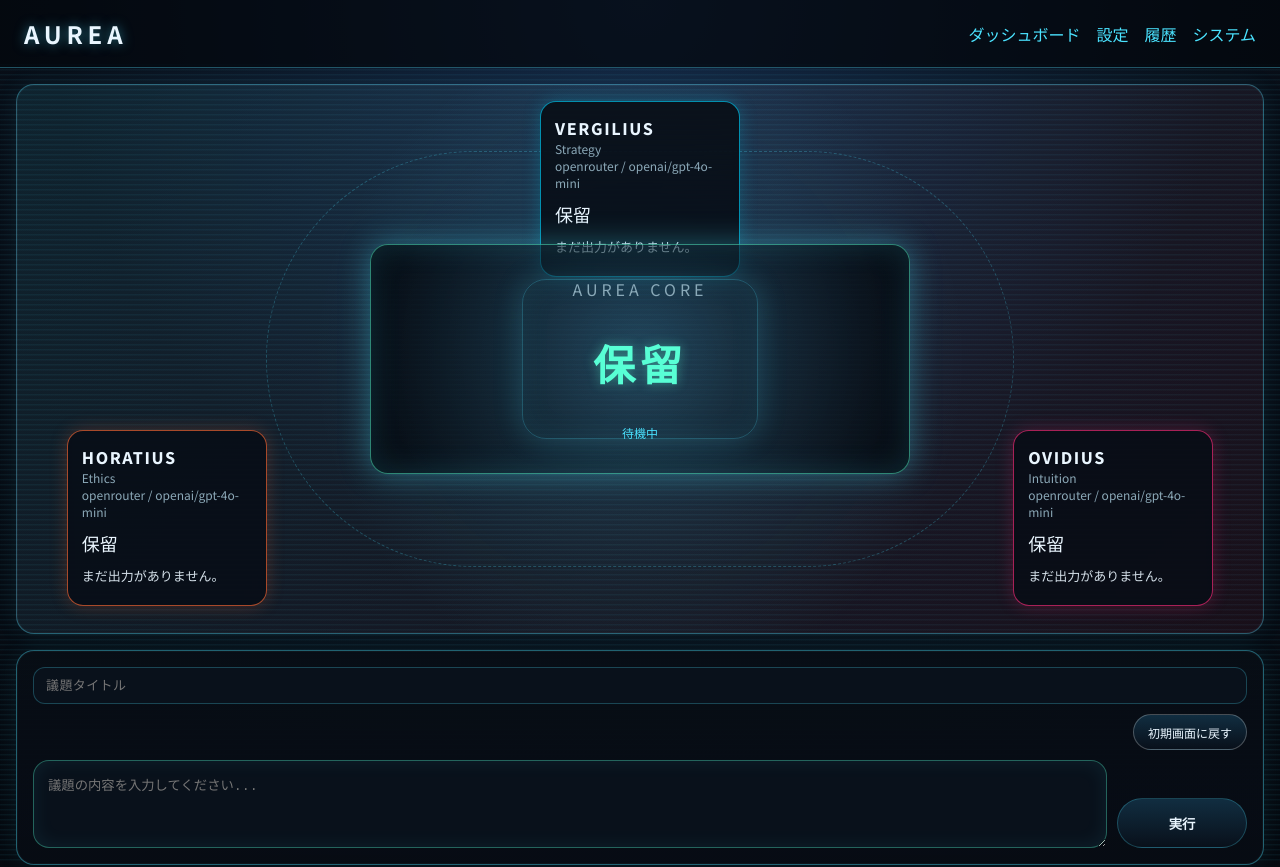
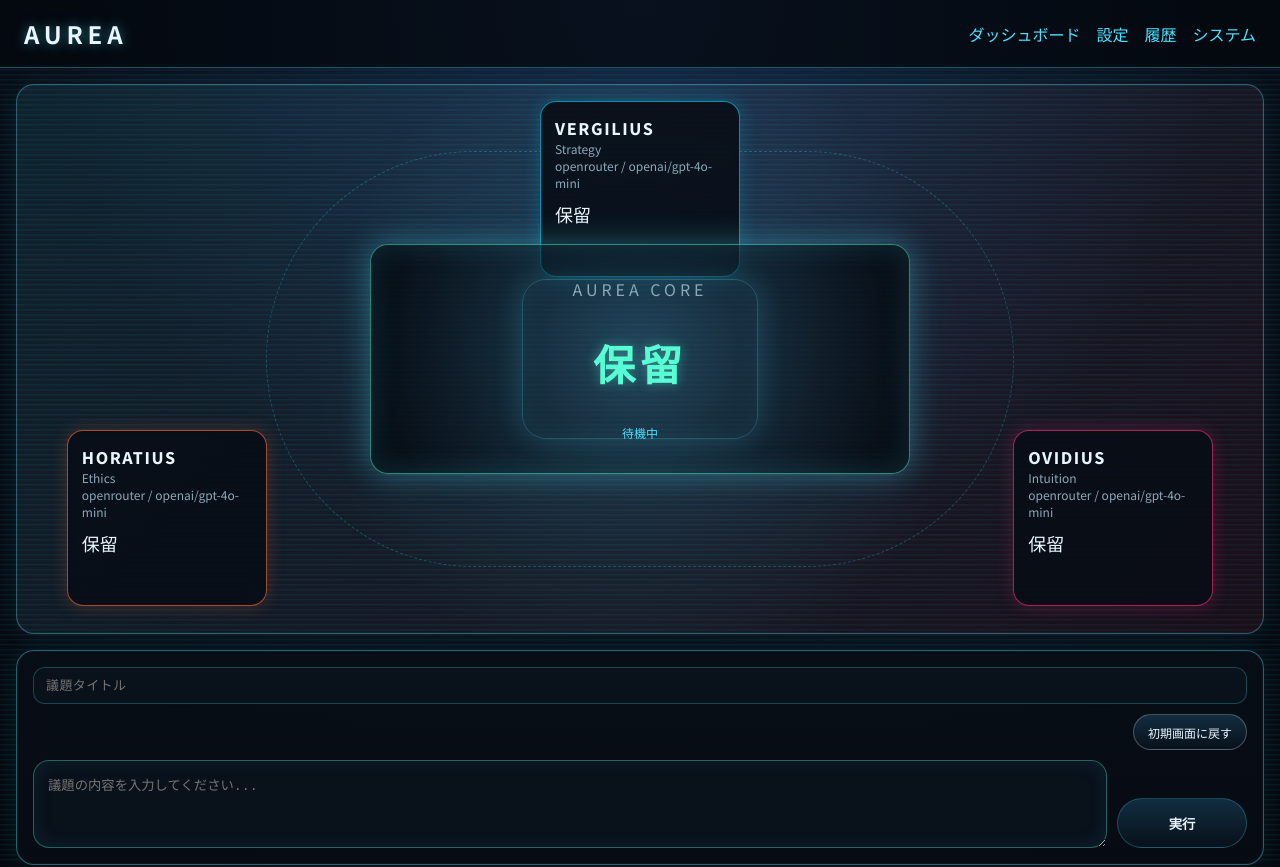
Before and after one commit to yutomueller/AUREA, a React (Vite) app in the folder frontend/: page / in a window 1280 px wide. Shown: the top 867 px of the page. Built offline with nearby package versions, Linux system fonts and the light colour scheme; no server answers.

Commit message:
Remove agent summary text from AUREA Core cards

```diff
--- a/frontend/src/components/magi/AgentNodeCard.tsx
+++ b/frontend/src/components/magi/AgentNodeCard.tsx
@@ -18,7 +18,6 @@ export function AgentNodeCard({ name, item, message, index = 0 }: Props) {
       <div className="agent-role">{item?.role_label || '-'}</div>
       <div className="agent-meta">{item?.provider_key} / {item?.model_name}</div>
       <div className="agent-vote">{message?.vote || t.pending}</div>
-      <div className="agent-summary">{message?.content?.slice(0, 180) || t.noOutput}</div>
     </div>
   );
 }
--- a/frontend/src/styles/theme.css
+++ b/frontend/src/styles/theme.css
@@ -149,7 +149,6 @@ button:hover { border-color: rgba(88,255,213,.65); box-shadow: 0 0 14px rgba(75,
 .agent-name { font-weight: 800; letter-spacing: .1em; }
 .agent-role, .agent-meta { color: var(--muted); font-size: 12px; }
 .agent-vote { margin-top: 10px; font-size: 18px; }
-.agent-summary { margin-top: 10px; font-size: 13px; color: var(--text); opacity: .9; }
 .logs { max-height: calc(100vh - 160px); overflow:auto; padding: 14px; }
 .log-list { display:grid; gap:8px; }
 .log-item { border:1px solid rgba(75,227,255,.16); border-radius: 12px; padding:8px 10px; background: rgba(6,10,16,.72); }
```
